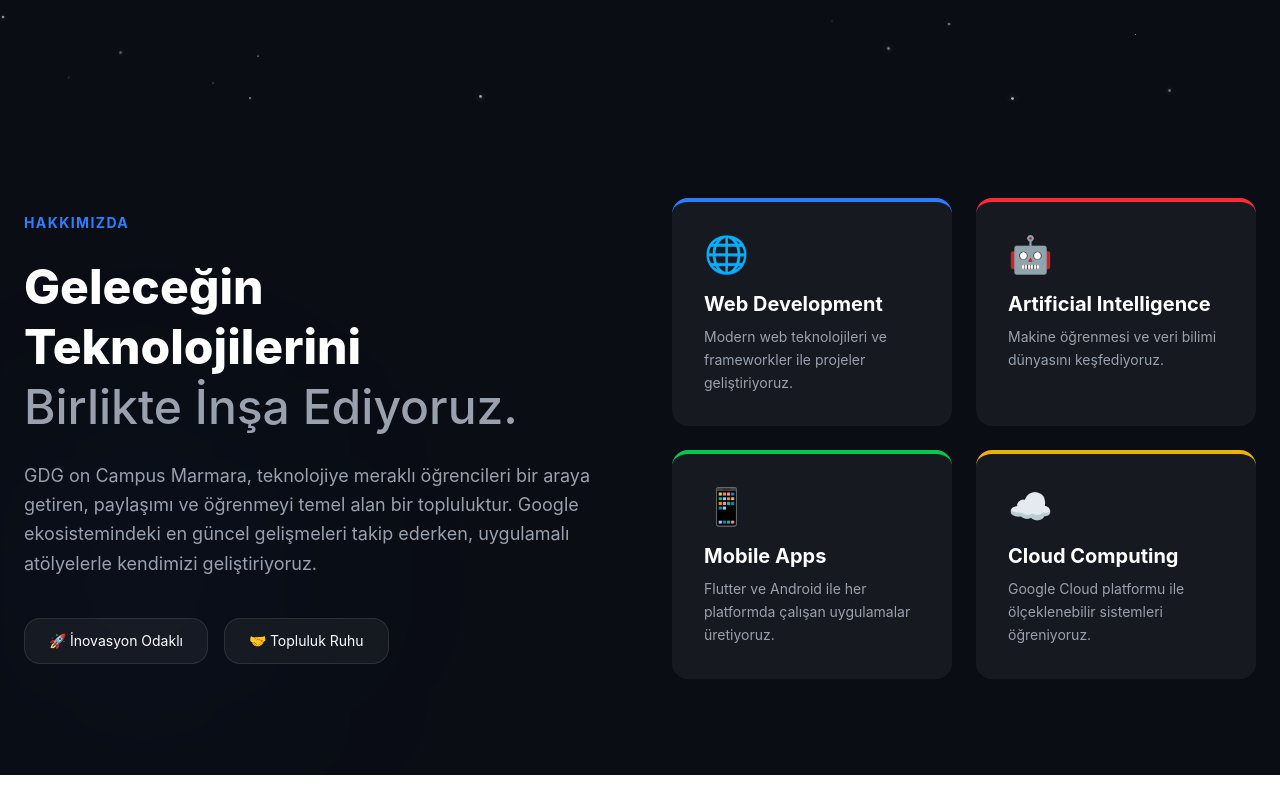
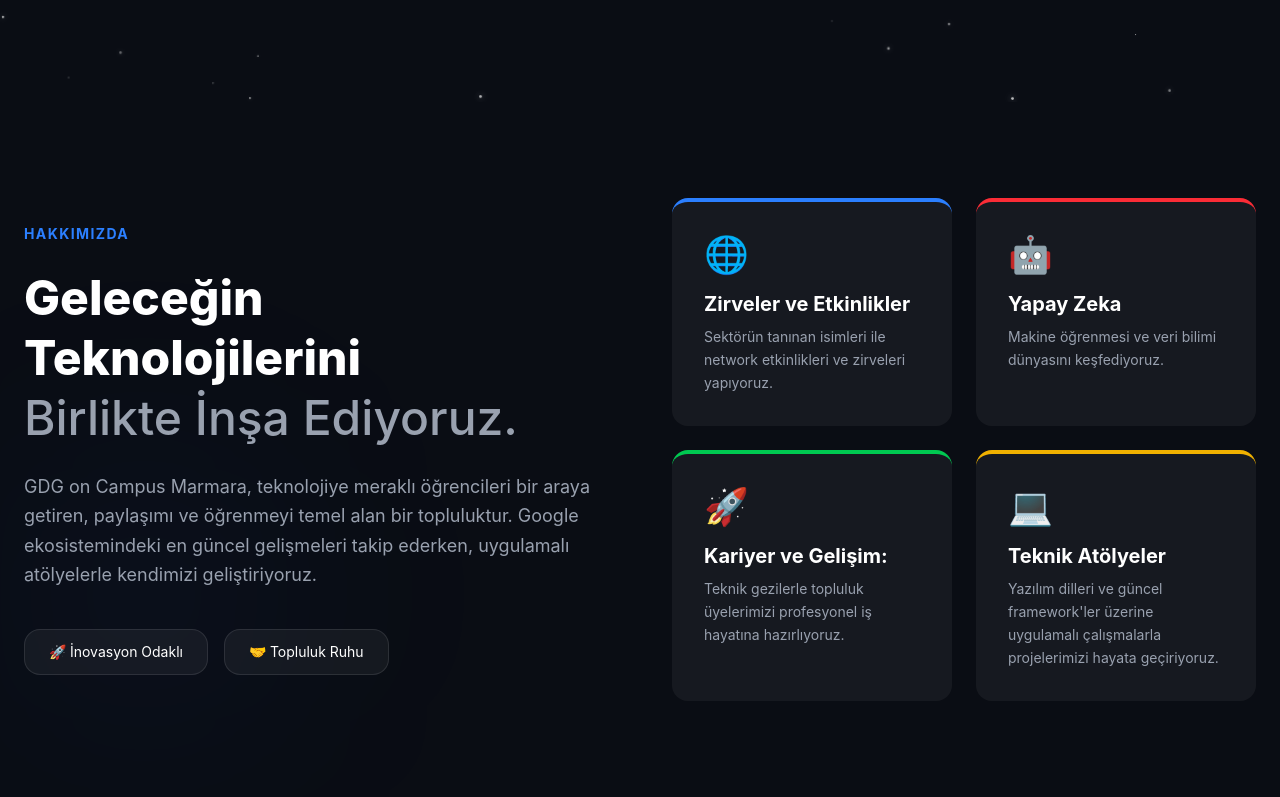
Before and after one commit to GDGonCampusMarmara/official-website, a React (Vite) app: page / in a window 1280 px wide. Shown: the part 698-1495 px from the top of the page. Before the commit the page ends 1473 px from the top, so only its background shows below. Built offline with nearby package versions, Linux system fonts and the light colour scheme.

Commit message:
style(about): change the description of activities

```diff
--- a/src/sections/about.jsx
+++ b/src/sections/about.jsx
@@ -1,42 +1,40 @@
 const About = () => {
   const focusAreas = [
     {
-      title: "Web Development",
+      title: "Zirveler ve Etkinlikler",
       description:
-        "Modern web teknolojileri ve frameworkler ile projeler geliştiriyoruz.",
+        "Sektörün tanınan isimleri ile network etkinlikleri ve zirveleri yapıyoruz.",
       color: "border-blue-500",
       icon: "🌐",
     },
     {
-      title: "Artificial Intelligence",
+      title: "Yapay Zeka",
       description: "Makine öğrenmesi ve veri bilimi dünyasını keşfediyoruz.",
       color: "border-red-500",
       icon: "🤖",
     },
     {
-      title: "Mobile Apps",
+      title: "Kariyer ve Gelişim:",
       description:
-        "Flutter ve Android ile her platformda çalışan uygulamalar üretiyoruz.",
+        "Teknik gezilerle topluluk üyelerimizi profesyonel iş hayatına hazırlıyoruz.",
       color: "border-green-500",
-      icon: "📱",
+      icon: "🚀",
     },
     {
-      title: "Cloud Computing",
+      title: "Teknik Atölyeler",
       description:
-        "Google Cloud platformu ile ölçeklenebilir sistemleri öğreniyoruz.",
+        "Yazılım dilleri ve güncel framework'ler üzerine uygulamalı çalışmalarla projelerimizi hayata geçiriyoruz.",
       color: "border-yellow-500",
-      icon: "☁️",
+      icon: "💻",
     },
   ];
 
   return (
     <section id="about" className="py-24 bg-[#0a0d14] relative overflow-hidden">
-      {/* Hafif bir arka plan parlaması */}
       <div className="absolute top-1/2 left-0 w-72 h-72 bg-blue-600/5 rounded-full blur-[120px]"></div>
 
       <div className="container mx-auto px-6 relative z-10">
         <div className="grid lg:grid-cols-2 gap-16 items-center">
-          {/* Sol Taraf: Metin İçeriği */}
           <div className="flex flex-col gap-6 text-left">
             <h2 className="text-blue-500 font-bold tracking-widest uppercase text-sm">
               Hakkımızda
```
